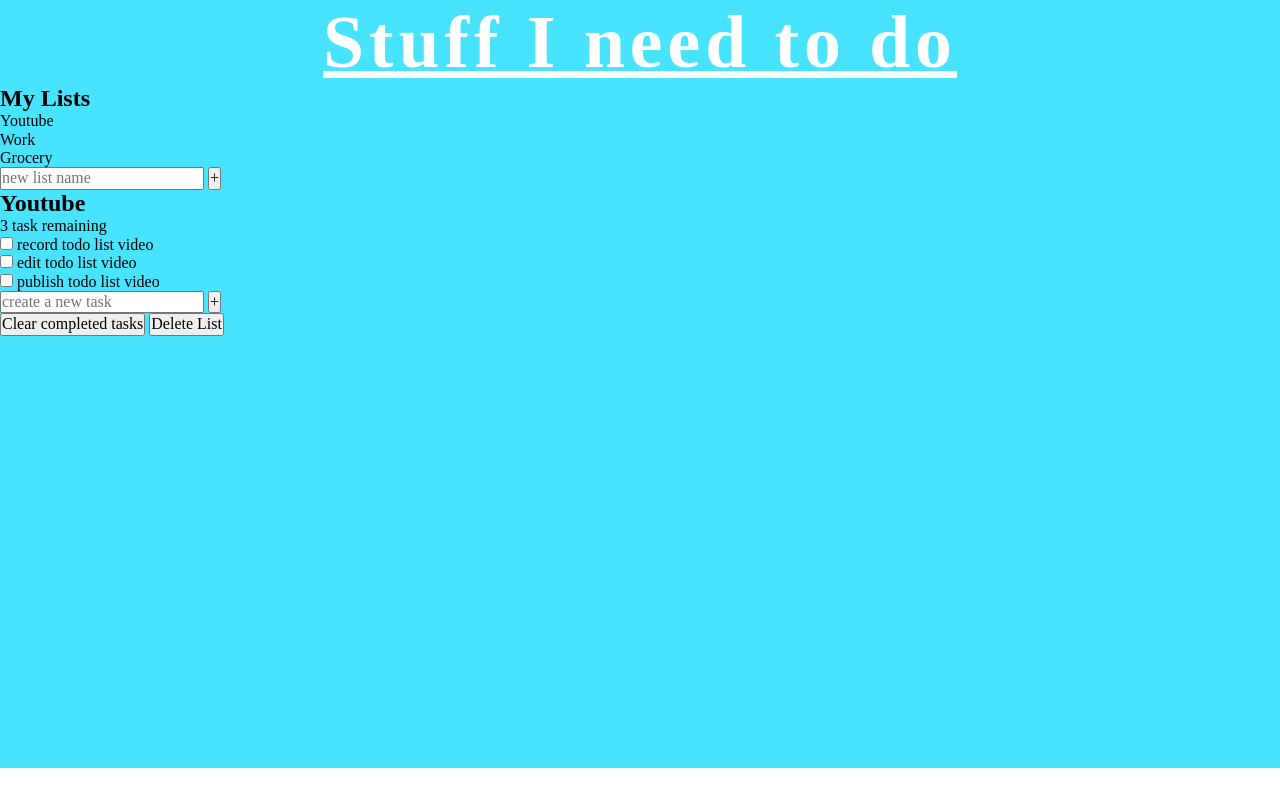
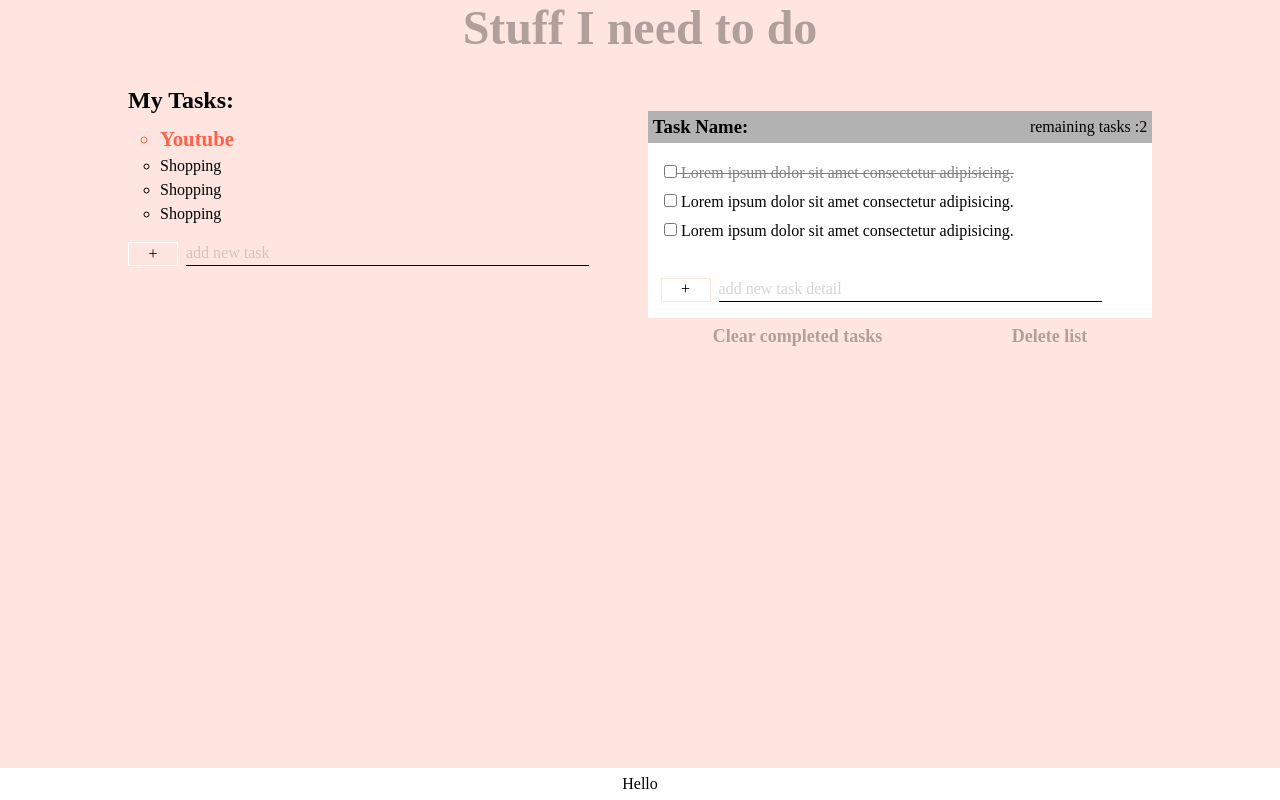
Before and after one commit to nickchow2020/antra-todoList, a plain HTML site: page index.html in a window 1280 px wide. Drawn offline with Linux system fonts and the light colour scheme.

Commit message:
finish layout

```diff
--- a/index.html
+++ b/index.html
@@ -12,81 +12,74 @@
     <h1 class="title">Stuff I need to do</h1>
   </header>
 
-
   <main>
-    <div class="all-tasks">
-      <h2>My Lists</h2>
-      <ul>
-        <li>Youtube</li>
-        <li>Work</li>
-        <li>Grocery</li>
+    <div class="task">
+      <h2>My Tasks:</h2>
+      <div class="task_display">
+        <ul class="task_list">
+          <li class="active">Youtube</li>
+          <li>Shopping</li>
+          <li>Shopping</li>
+          <li>Shopping</li>
         </ul>
-
-      <form action="">
+      </div>
+      <form action="" class="task_add_form">
+        <button class="task_btn">+</button>
         <input type="text"
-        class="new list"
-        placeholder="new list name"
-        aria-label="new list name"
-        />
-
-        <button class="btn list" aria-label=" create new list">+</button>
+          placeholder="add new task"
+          class="task_input"
+        >
       </form>
     </div>
 
-    <div class="todo-list">
-      <div class="todo-header">
-          <h2 class="todo-title">Youtube</h2>
-          <p>3 task remaining</p>
+    <div class="detail">
+      <div class="detail_wrapper">
+        <div class="detail_header">
+          <h3 class="detail_title">Task Name: </h3>
+          <span>remaining tasks :2</span>
         </div>
 
-      <div class="todo-body">
-          <div class="tasks">
-            <div class="task">
-              <input type="checkbox"
-              id="task-1"
-              />
-              <label for="task-1">
-                record todo list video
+        <div class="detail_checkbox">
+          <div class="detail_list">
+            <label for="detail_list_1" class="complete">
+              <input type="checkbox" id="detail_list_1">
+              Lorem ipsum dolor sit amet consectetur adipisicing.
             </label>
           </div>
-            <div class="task">
-              <input type="checkbox"
-              id="task-2"
-              />
-              <label for="task-2">
-                edit todo list video
+
+          <div class="detail_list">
+            <label for="detail_list_2">
+              <input type="checkbox" id="detail_list_2">
+              Lorem ipsum dolor sit amet consectetur adipisicing.
             </label>
           </div>
-            <div class="task">
-              <input type="checkbox"
-              id="task-3"
-              />
-              <label for="task-3">
-                publish todo list video
+
+          <div class="detail_list">
+            <label for="detail_list_3">
+              <input type="checkbox" id="detail_list_3">
+              Lorem ipsum dolor sit amet consectetur adipisicing.
             </label>
           </div>
         </div>
 
-
-          <div class="new-task-creator">
+        <form action="" class="detail_add_form">
+          <button class="detail_btn">+</button>
           <input type="text"
-              class="new task"
-              placeholder="create a new task"
-              aria-label="create a new task"
-              />
-              <button>+</button>
+            placeholder="add new task detail"
+            class="detail_input"
+          >
+        </form>
       </div>
 
-          <div class="delete-stuff">
-            <button>Clear completed tasks</button>
-            <button>Delete List</button>
-          </div>
+      <div class="detail_delete">
+        <button class="btn">Clear completed tasks</button>
+        <button class="btn">Delete list</button>
       </div>
     </div>
   </main>
 
   <footer>
-    <p></p>
+    <p>Hello</p>
   </footer>
 
 </body>
--- a/scss/_variable.scss
+++ b/scss/_variable.scss
@@ -1,4 +1,8 @@
-$my_favor_color: tomato;
-$title_color: white;
+$tomato : tomato;
+$black : black;
+$line-through:gray;
+$tomato-complement : complement($tomato);
+$tomato-lighter: lighten($tomato,30%);
 
-$my_favor_color_complement : complement($my_favor_color)
+
+$tomato-lighter-custom: lighten($tomato,15%);
--- a/scss/index.scss
+++ b/scss/index.scss
@@ -1,56 +1,212 @@
 @import "./normalize",
         "./variable";
 
-*,
+*{
+  box-sizing: border-box;
+  margin: 0;
+  padding: 0;
+}
+
+
+ul li{
+  list-style-type: none;
+  line-height: 1.5;
+}
+
+
 *::after,
 *::before{
   margin: 0;
   padding: 0;
-  box-sizing: border-box;
 }
+
+h1{
+  margin: 0;
+  padding: 0;
+}
+
 
 html, body {
   height: 100%;
 }
 
+
 body{
-  background: $my_favor_color_complement;
+  background: $tomato-lighter;
   display: flex;
   flex-direction: column;
 }
 
-header{
-  text-align: center;
-  color: $title_color;
+.title{
+  opacity: .3;
+}
+
+.active{
+  font-weight: bolder;
+  font-size: 1.3rem;
+  color: $tomato;
+}
+
+.complete{
+  text-decoration: line-through;
+  color: $line-through;
+}
+
+.btn{
+  outline: none;
+  background: 0;
+  border: none;
+  font-size: large;
   font-weight: 900;
-  font-size: 2.3rem;
+  opacity: .3;
+  cursor: pointer;
 
-  h1{
-    padding: 0;
-    margin: 0;
-    letter-spacing: 5px;
-    text-decoration: underline;
+  &:hover{
+    color: $tomato;
+    opacity: .8;
   }
 }
 
 
-
+header{
+  display: flex;
+  justify-content: center;
+  align-items: center;
+  font-size: 1.5rem;
+}
 
 
 main{
+  max-width: 1200px;
   flex: 1 0 auto;
+  width: 80%;
+  margin: 0 auto;
+  margin-top: 2rem;
+
+  @media screen and (min-width: 768px){
+    display: grid;
+    grid-template-columns: 1fr 1fr;
+    grid-gap: 1rem;
+  }
 }
 
 
+.task{
+  &_display{
+    max-height: 50vh;
+    overflow-y:auto;
+  }
+
+  &_list{
+    margin-top: .5rem;
+    margin-left: 2rem;
+    margin-bottom: 1rem;
+    li {
+      list-style-type: circle;
+    }
+  }
+
+  &_add_form{
+    display: flex;
+    justify-content: flex-start;
+  }
+
+
+  &_btn{
+    width: 50px;
+    border: solid 1px white;
+    outline: none;
+    background:0;
+    margin-right: .5rem;
+  }
+
+  &_input{
+    height: 1.5rem;
+    width: 80%;
+    border: none;
+    background: 0;
+    outline: none;
+    border-bottom: solid 1px currentColor;
+
+    &::placeholder{
+      opacity: .3;
+    }
+  }
+}
+
+.detail {
+
+  margin-top: 1.5rem;
+  padding-bottom: 1rem;
+
+
+  &_wrapper{
+    background: white;
+    margin-bottom: .5rem;
+    padding-bottom: 1rem;
+  }
+
+  &_header{
+    display: flex;
+    justify-content: space-between;
+    align-items: center;
+    background: rgba($color: #000000, $alpha: .3);
+    height: 2rem;
+    padding: 0 .3rem;
+  }
+
+  &_checkbox{
+    margin-left: 1rem;
+    margin-top: 1rem;
+    line-height: 1.8;
+    max-height: 50vh;
+    overflow-y:auto;
+  }
+
+  &_add_form{
+    display: flex;
+    justify-content: flex-start;
+    margin-top: 2rem;
+    width: 95%;
+    margin-left: auto;
+    margin-right: auto;
+  }
+
+  &_btn{
+    width: 50px;
+    border: solid 1px $tomato-lighter;
+    outline: none;
+    background:0;
+    margin-right: .5rem;
+  }
+
+  &_input{
+    height: 1.5rem;
+    width: 80%;
+    border: none;
+    background: 0;
+    outline: none;
+    border-bottom: solid 1px currentColor;
+
+    &::placeholder{
+      opacity: .3;
+    }
+  }
+
+
+  &_delete{
+    display: flex;
+    justify-content: space-around;
+    align-items: center;
+  }
+}
 
 
 footer{
-  height:2rem;
+  height: 2rem;
   background: white;
-  color:black;
-  flex-shrink: 0;
-  display:flex;
+  display: flex;
   justify-content: center;
   align-items: center;
-  font-size: 1.3rem;
+  flex-shrink: 0;
 }
```
Also changed, not shown: css/index.css, 1 other file. Lines whose indentation alone changed are shown as unchanged.
